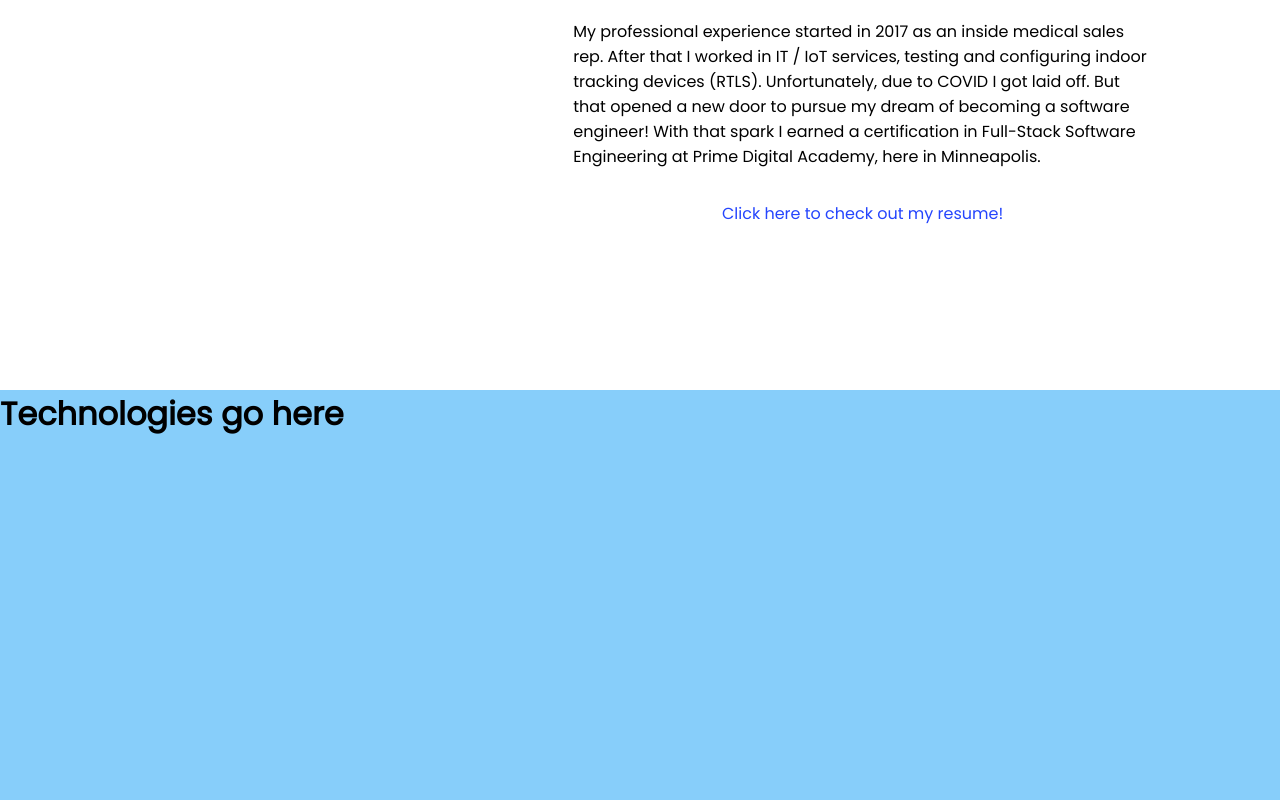
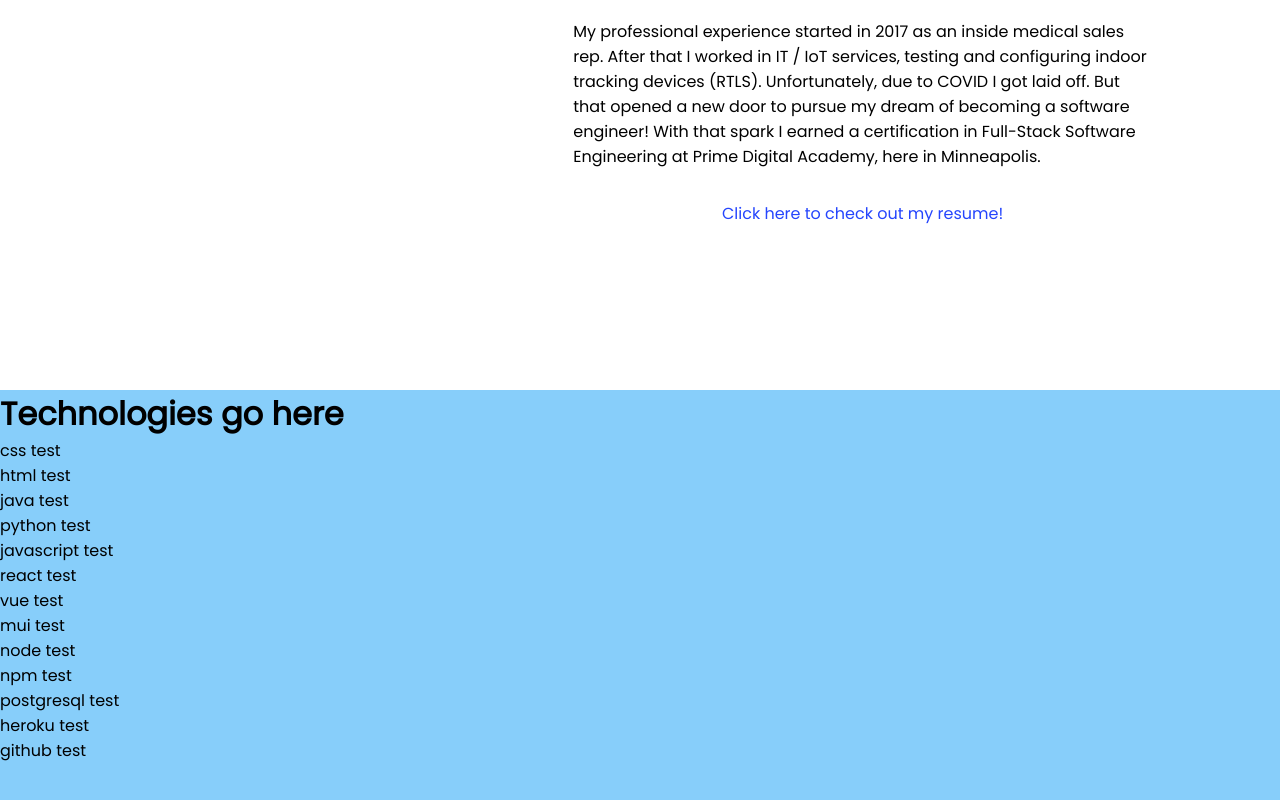
Before and after one commit to iHansy/responsive-portfolio, a React (Create React App) app: page / in a window 1280 px wide. Shown: the part 434-1234 px from the top of the page. Built offline with nearby package versions, Linux system fonts and the light colour scheme.

Commit message:
added technology icons mapping

```diff
--- a/src/components/Technologies.js
+++ b/src/components/Technologies.js
@@ -26,9 +26,13 @@ function Technologies(props) {
     return (
         <div className="technologies-container" id="Technologies">
             <h1>Technologies go here</h1>
-            {state.icons.map((icon, i) => {
-                <p>{icon}</p>
-            })}
+            <ul>
+                {state.icons.map((icon, i) => {
+                    return (
+                        <p key={i}>{icon} test</p>
+                    )
+                })}
+            </ul>
         </div>
     );
 };
```
Also changed, not shown: 1 other file (tests, documents, lock files or other folders).
